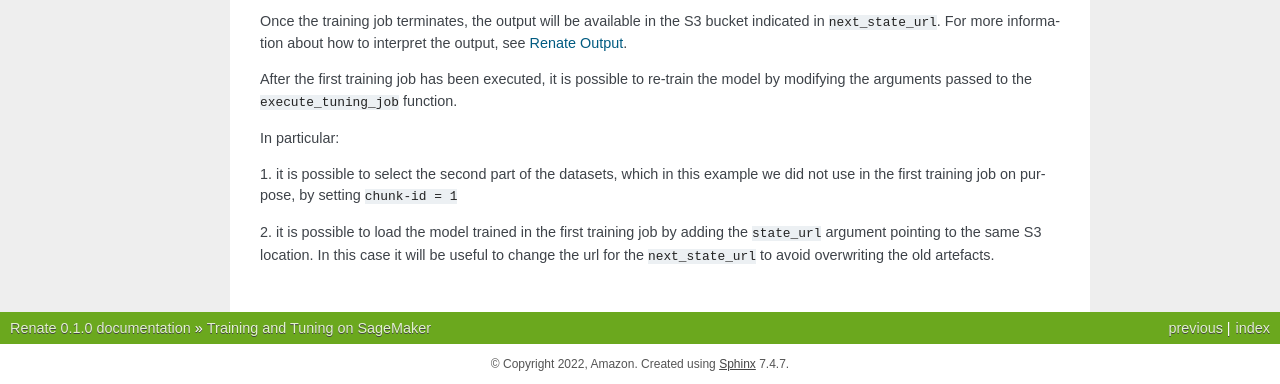
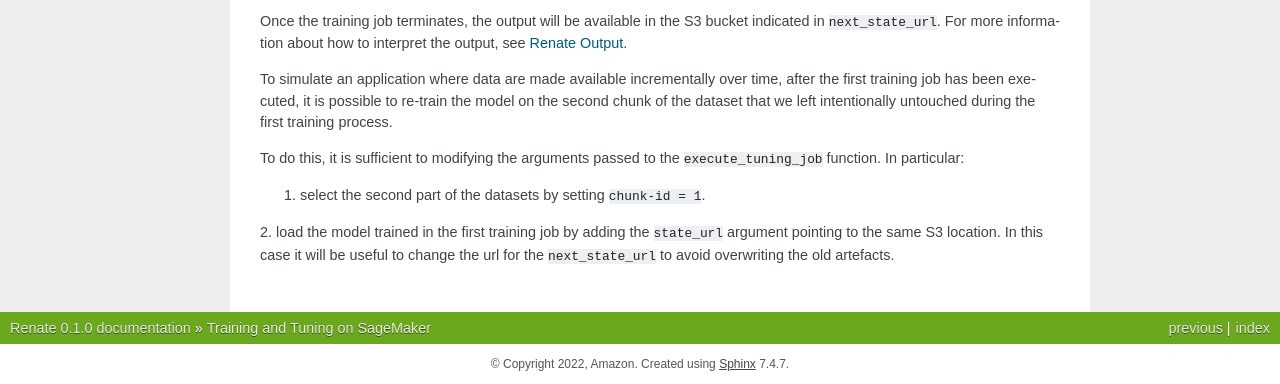
Before and after one commit to awslabs/Renate, a Sphinx documentation site: the page built from doc/examples/train_classifier_sagemaker.rst, in a window 1280 px wide and 900 px high, scrolled down 631 px, cut to the strip 516-900 px from the top of the window. Built offline with Sphinx 7.4.7, drawn with Linux system fonts in a browser that asks for light colours; pages that are not in the unit, such as notebooks, are missing from menus.

Commit message:
Minor changes in SM example

```diff
--- a/doc/examples/train_classifier_sagemaker.rst
+++ b/doc/examples/train_classifier_sagemaker.rst
@@ -62,14 +62,16 @@ Once the training job terminates, the output will be available in the S3 bucket
 in :code:`next_state_url`. For more information about how to interpret the output, see
 :doc:`../getting_started/output`.
 
-After the first training job has been executed, it is possible to re-train the model
-by modifying the arguments passed to the :code:`execute_tuning_job` function.
+To simulate an application where data are made available incrementally over time,
+after the first training job has been executed, it is possible to re-train the model
+on the second chunk of the dataset that we left intentionally untouched during
+the first training process.
 
+To do this, it is sufficient to modifying the arguments passed to the :code:`execute_tuning_job` function.
 In particular:
 
-1. it is possible to select the second part of the datasets, which
-in this example we did not use in the first training job on purpose, by setting :code:`chunk-id = 1`
+1. select the second part of the datasets by setting :code:`chunk-id = 1`.
 
-2. it is possible to load the model trained in the first training job by adding the :code:`state_url`
+2. load the model trained in the first training job by adding the :code:`state_url`
 argument pointing to the same S3 location. In this case it will be useful to change the
 url for the :code:`next_state_url` to avoid overwriting the old artefacts.
```
Also changed, not shown: 2 other files.
